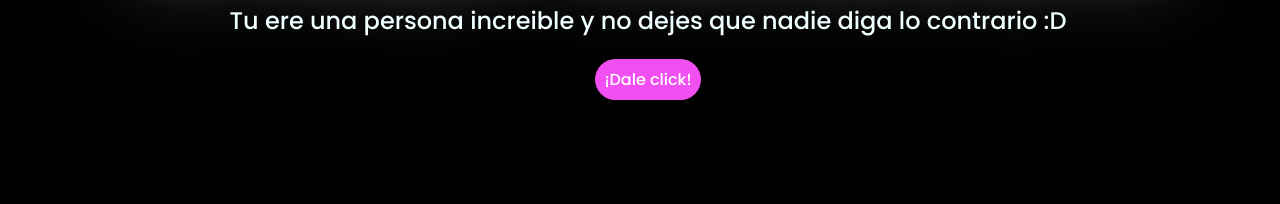
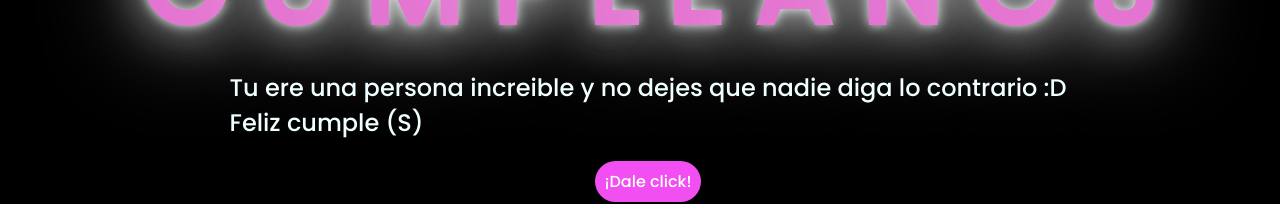
Before and after one commit to A-Note01/Flores, a plain HTML site: page index.html in a window 1280 px wide. Shown: the part 452-656 px from the top of the page. Drawn offline with Linux system fonts and the light colour scheme.

Commit message:
Update index.html

```diff
--- a/index.html
+++ b/index.html
@@ -11,7 +11,7 @@
 
 <body>
     <div class="greetings">
-
+        <br>
         <span>F</span>
         <span>E</span>
         <span>L</span>
@@ -53,7 +53,8 @@
 
 
     <div class="description">
-        <span>Tu ere una persona increible y no dejes que nadie diga lo contrario :D</span>
+        <span>Tu ere una persona increible y no dejes que nadie diga lo contrario :D</span> <br>
+        <span>Feliz cumple (S)</span>
     </div>
     <div class="button">
         <button class="botones">
```
